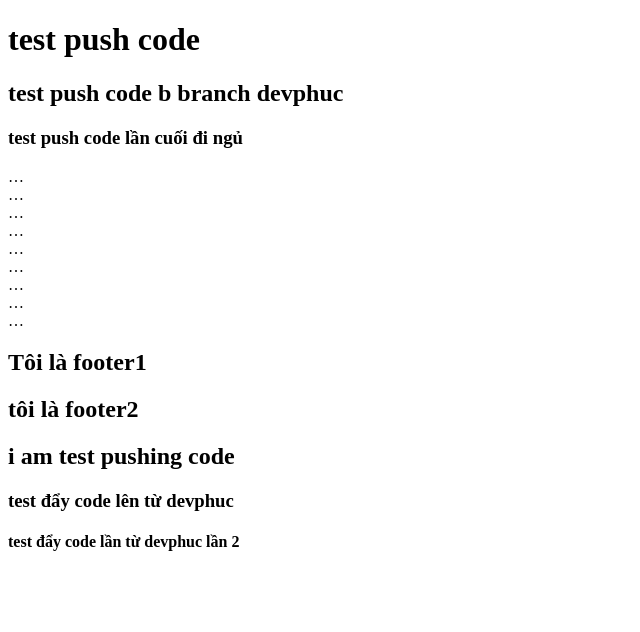
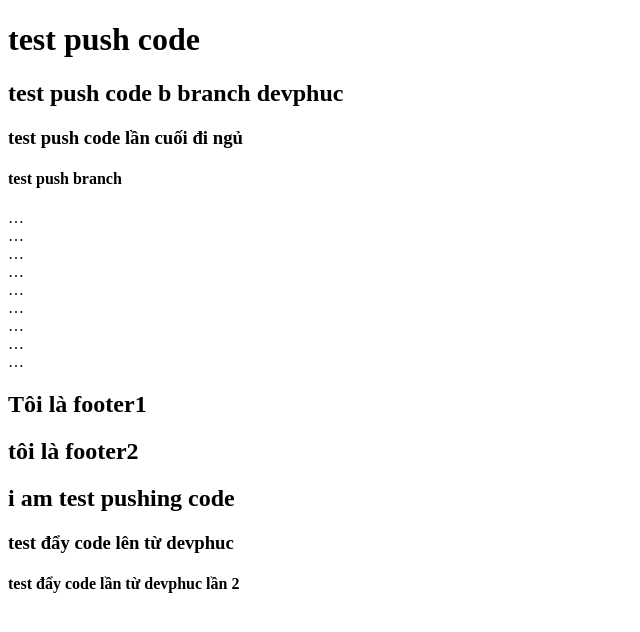
Before and after one commit to Tu-Hao/BC69-Diner-Project, a plain HTML site: page index.html in a window 1280 px wide. Shown: the whole page, without its empty margins (0-640 px from the left). Drawn offline with Linux system fonts and the light colour scheme.

Commit message:
test branch push

```diff
--- a/index.html
+++ b/index.html
@@ -13,6 +13,7 @@
       <h1>test push code</h1>
       <h2>test push code b branch devphuc</h2>
       <h3>test push code lần cuối đi ngủ</h3>
+      <h4>test push branch</h4>
     </header>
     <section class="w3lhny-banner"></section>
     <section class="w3l-content-1">…</section>
```
